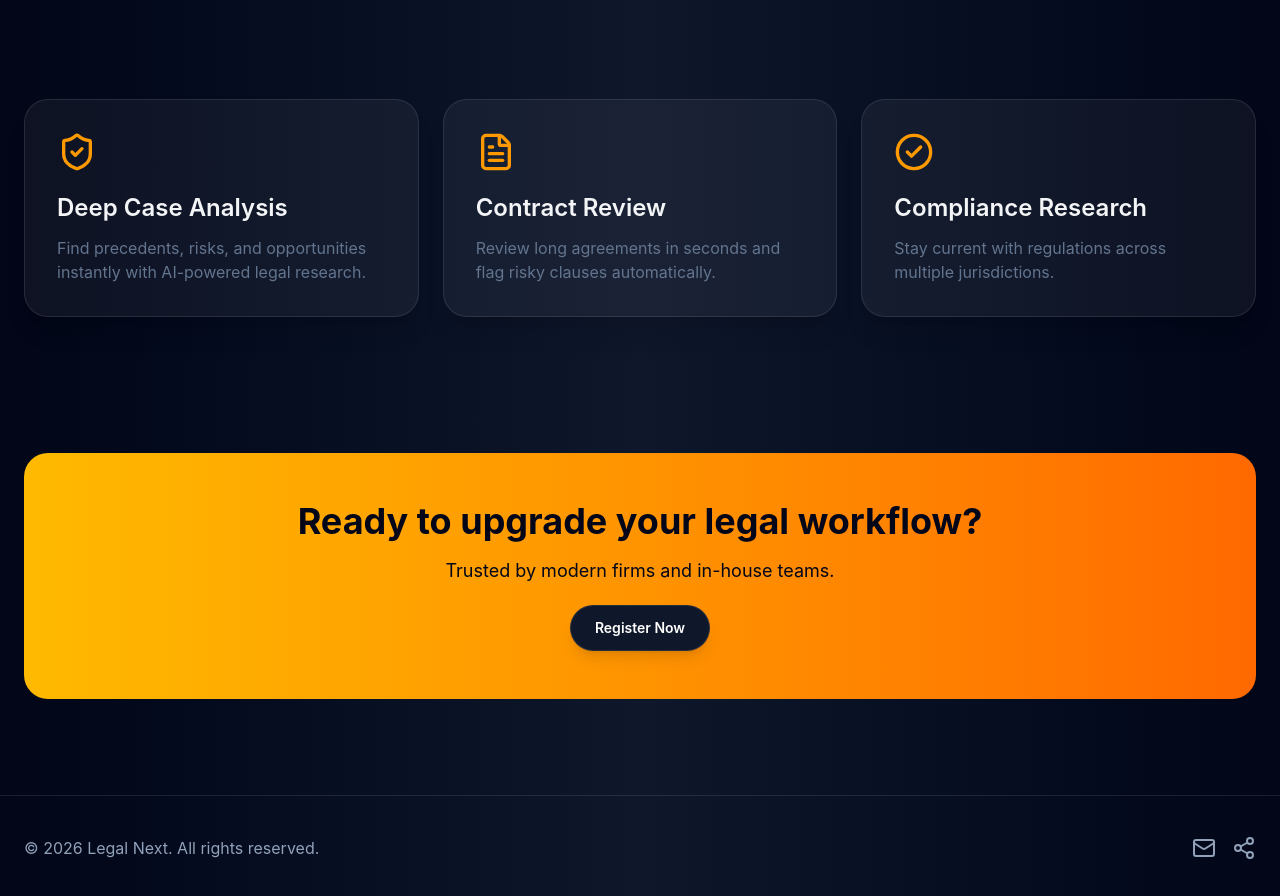
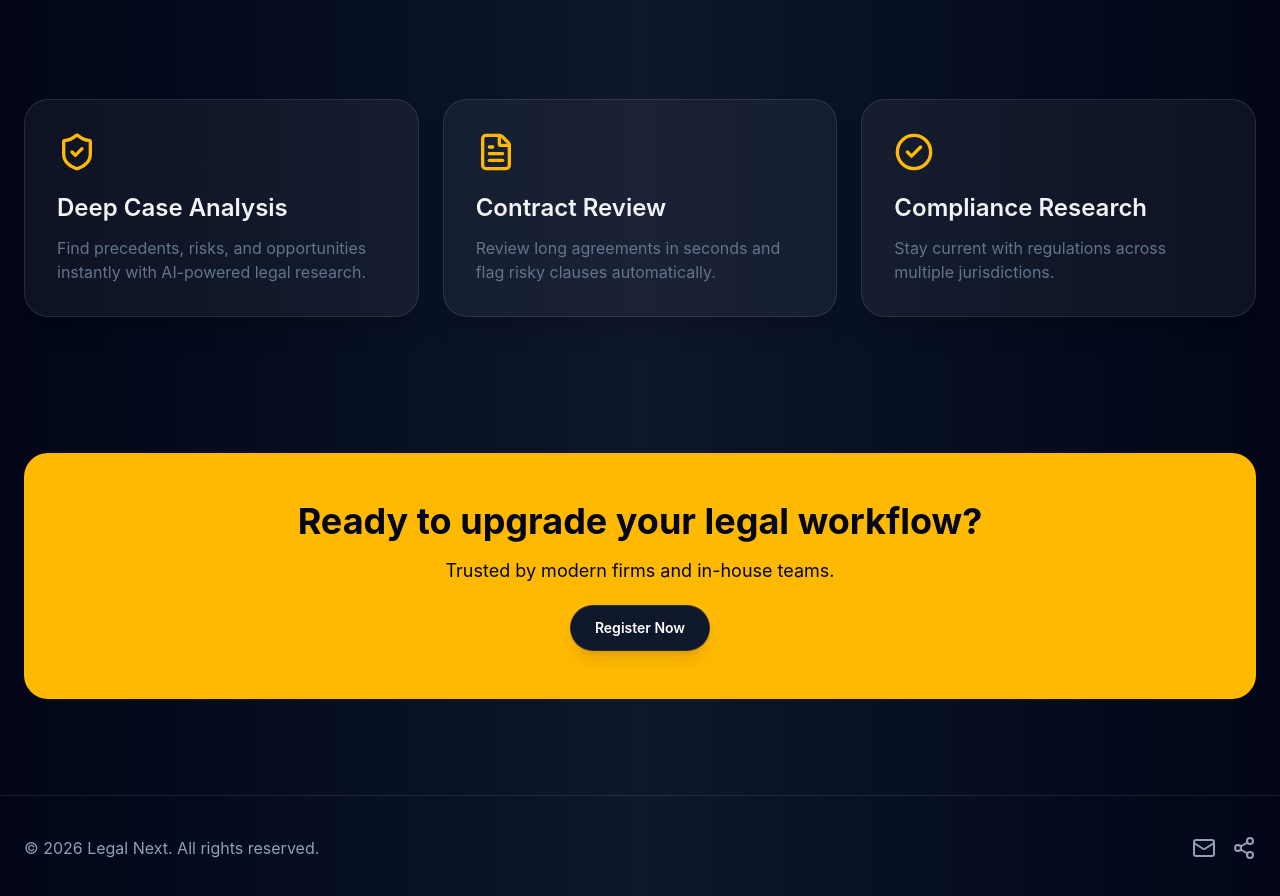
Before and after one commit to Abhiraj05/newproject, a React app in the folder frontend/: page / in a window 1280 px wide. Shown: the part 600-1496 px from the top of the page. Built offline with nearby package versions, Linux system fonts and the light colour scheme; the HTML template or start-up script is replaced by a standard one.

Commit message:
fixed minor bugs

```diff
--- a/frontend/src/pages/Main.jsx
+++ b/frontend/src/pages/Main.jsx
@@ -160,7 +160,7 @@ const Main = () => {
                   >
                     <Card className="bg-white/5 border border-white/10  hover:border-amber-400 hover:-translate-y-2 duration-300 rounded-3xl hover:scale-105 transition">
                       <CardContent className="p-8">
-                        <Icon className="w-10 h-10 text-amber-500 mb-5" />
+                        <Icon className="w-10 h-10 text-amber-400 mb-5" />
                         <h3 className="text-2xl font-[Inter] text-gray-100 font-semibold mb-3">
                           {f.title}
                         </h3>
@@ -178,7 +178,7 @@ const Main = () => {
               initial={{ opacity: 0, y: 50 }}
               whileInView={{ opacity: 1, y: 0 }}
               viewport={{ once: true }}
-              className="rounded-3xl bg-linear-to-r from-amber-400 to-orange-500 p-12 text-slate-950 text-center"
+              className="rounded-3xl bg-amber-400 p-12 text-slate-950 text-center"
             >
               <h2 className="text-4xl font-bold font-[Inter]">
                 Ready to upgrade your legal workflow?
```
